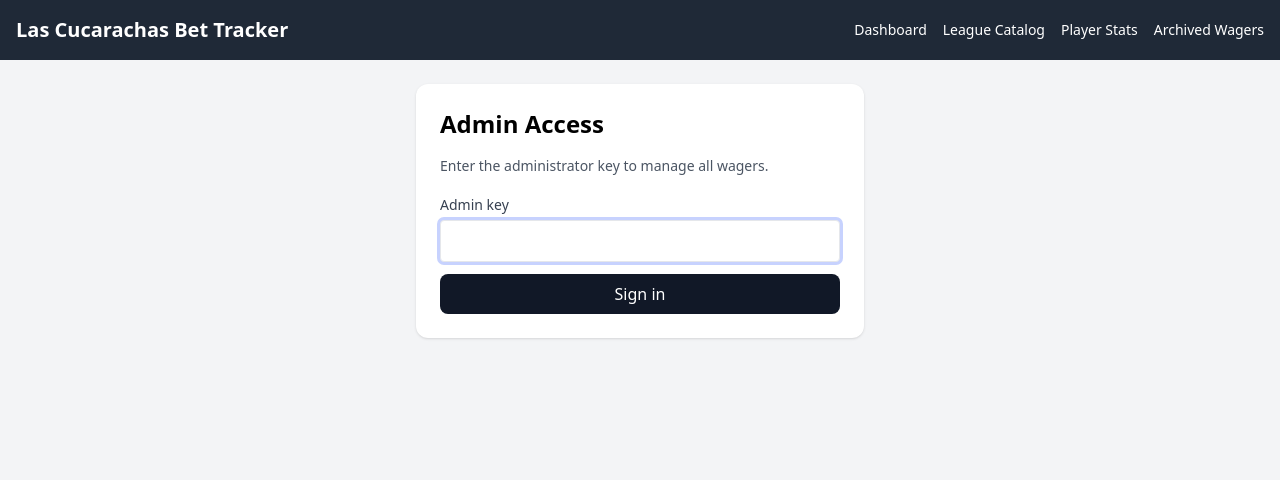
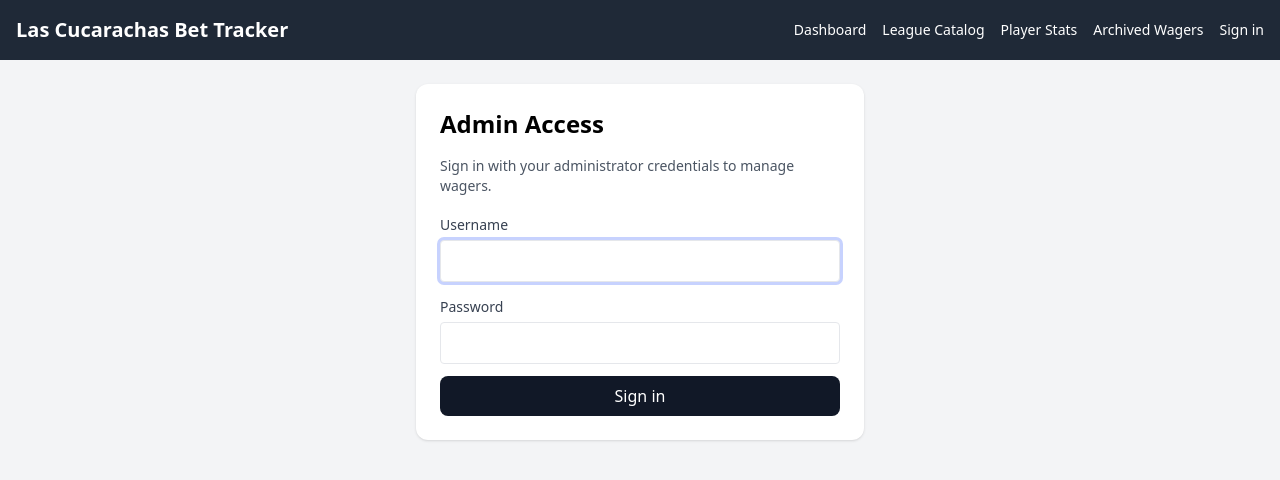
Before and after one commit to CalWooten95/roach-parlor, a FastAPI app: page /admin in a window 1280 px wide. Shown: the top 480 px of the page. Run offline with FastAPI, Linux system fonts and the light colour scheme; some libraries are stand-ins or nearby versions.

Commit message:
add admin page behind login

```diff
--- a/docker-compose.yml
+++ b/docker-compose.yml
@@ -9,6 +9,10 @@ services:
       - db
     environment:
       - DATABASE_URL=${DATABASE_URL}
+      - SESSION_SECRET=${SESSION_SECRET}
+      - ADMIN_USERNAME=${ADMIN_USERNAME}
+      - ADMIN_PASSWORD=${ADMIN_PASSWORD}
+      - ADMIN_ACCESS_KEY=${ADMIN_ACCESS_KEY}
   bot:
     build: ./bot
     environment:
--- a/web/app/main.py
+++ b/web/app/main.py
@@ -1,17 +1,34 @@
-import hashlib
-import hmac
 import json
 import os
+from dataclasses import dataclass
 from decimal import Decimal
 from datetime import datetime, date, timedelta, timezone
+from typing import Optional
+from urllib.parse import urlencode
+
 from fastapi import FastAPI, Request, Depends, Form
 from fastapi.responses import HTMLResponse, RedirectResponse
 from fastapi.templating import Jinja2Templates
-from .database import get_db, init_db
+
+from .database import SessionLocal, get_db, init_db
 from . import crud, models, schemas
 from .routers import wagers
 from .routers import users
 from .routers import catalog
+from .security import (
+    SESSION_DURATION,
+    build_session_token,
+    ensure_initial_admin,
+    parse_session_token,
+    verify_password,
+)
+
+@dataclass
+class AuthenticatedUser:
+    id: int
+    username: str
+    is_admin: bool
+
 
 app = FastAPI()
 app.include_router(users.router)
@@ -19,65 +36,86 @@ app.include_router(wagers.router)
 app.include_router(catalog.router)
 templates = Jinja2Templates(directory="app/templates")
 
-_raw_admin_key = os.getenv("ADMIN_ACCESS_KEY")
-ADMIN_ACCESS_KEY = _raw_admin_key.strip() if _raw_admin_key else None
-ADMIN_COOKIE_NAME = "admin_access_token"
-ADMIN_KEY_SIGNATURE = (
-    hashlib.sha256(ADMIN_ACCESS_KEY.encode("utf-8")).hexdigest()
-    if ADMIN_ACCESS_KEY
-    else None
-)
+SESSION_COOKIE_NAME = "session_token"
+SESSION_SECRET = os.getenv("SESSION_SECRET") or os.getenv("ADMIN_ACCESS_KEY") or "change-me"
 
-templates.env.globals["admin_requires_key"] = bool(ADMIN_ACCESS_KEY)
 templates.env.globals["admin_dashboard_path"] = "/admin/wagers"
-templates.env.globals["admin_cookie_name"] = ADMIN_COOKIE_NAME
+templates.env.globals["session_cookie_name"] = SESSION_COOKIE_NAME
 
 
-def _is_correct_admin_key(candidate: str | None) -> bool:
-    if not ADMIN_ACCESS_KEY:
-        return True
-    if not candidate:
-        return False
-    try:
-        return hmac.compare_digest(candidate, ADMIN_ACCESS_KEY)
-    except ValueError:
-        return False
+def _current_user(request: Request) -> Optional[AuthenticatedUser]:
+    user = getattr(request.state, "auth_user", None)
+    if isinstance(user, AuthenticatedUser):
+        return user
+    return None
 
 
-def _has_admin_access(request: Request) -> bool:
-    if not ADMIN_ACCESS_KEY:
-        return True
-
-    cookie_value = request.cookies.get(ADMIN_COOKIE_NAME)
-    if cookie_value and ADMIN_KEY_SIGNATURE:
-        try:
-            if hmac.compare_digest(cookie_value, ADMIN_KEY_SIGNATURE):
-                return True
-        except ValueError:
-            pass
-
-    header_key = request.headers.get("x-admin-key")
-    if _is_correct_admin_key(header_key):
-        return True
-
-    query_key = request.query_params.get("key")
-    if _is_correct_admin_key(query_key):
-        return True
-
-    return False
+def _sanitize_redirect_target(value: str, default: str = "/") -> str:
+    if not value:
+        return default
+    if value.startswith("http://") or value.startswith("https://"):
+        return default
+    if not value.startswith("/"):
+        return default
+    return value
 
 
-def _attach_admin_cookie(response: RedirectResponse) -> RedirectResponse:
-    if ADMIN_KEY_SIGNATURE:
-        response.set_cookie(
-            ADMIN_COOKIE_NAME,
-            ADMIN_KEY_SIGNATURE,
-            httponly=True,
-            max_age=7 * 24 * 60 * 60,
-            samesite="lax",
-        )
+def _redirect_to_login(request: Request) -> RedirectResponse:
+    next_target = request.url.path
+    if request.url.query:
+        next_target = f"{next_target}?{request.url.query}"
+    login_url = "/admin"
+    if next_target:
+        login_url = f"{login_url}?{urlencode({'next': next_target})}"
+    return RedirectResponse(login_url, status_code=303)
+
+
+def _require_admin(request: Request) -> Optional[RedirectResponse]:
+    user = _current_user(request)
+    if not user or not user.is_admin:
+        return _redirect_to_login(request)
+    return None
+
+
+def _attach_session_cookie(response: RedirectResponse, user_id: int) -> RedirectResponse:
+    if not SESSION_SECRET:
+        raise RuntimeError("SESSION_SECRET must be configured")
+
+    token = build_session_token(user_id, SESSION_SECRET)
+    response.set_cookie(
+        SESSION_COOKIE_NAME,
+        token,
+        httponly=True,
+        max_age=int(SESSION_DURATION.total_seconds()),
+        samesite="lax",
+    )
     return response
 
+
+def _clear_session_cookie(response: RedirectResponse) -> RedirectResponse:
+    response.delete_cookie(SESSION_COOKIE_NAME, samesite="lax")
+    return response
+
+@app.middleware("http")
+async def populate_authenticated_user(request: Request, call_next):
+    request.state.auth_user = None
+    session_token = request.cookies.get(SESSION_COOKIE_NAME)
+    if session_token and SESSION_SECRET:
+        user_id = parse_session_token(session_token, SESSION_SECRET)
+        if user_id is not None:
+            db = SessionLocal()
+            try:
+                auth_user = crud.get_auth_user_by_id(db, user_id)
+                if auth_user:
+                    request.state.auth_user = AuthenticatedUser(
+                        id=auth_user.id,
+                        username=auth_user.username,
+                        is_admin=bool(auth_user.is_admin),
+                    )
+            finally:
+                db.close()
+    response = await call_next(request)
+    return response
 
 def _normalize_wager_status(wager: models.Wager) -> str:
     status = wager.status
@@ -117,6 +155,7 @@ def _coerce_datetime(value: object) -> datetime | None:
 @app.on_event("startup")
 async def startup():
     init_db()
+    ensure_initial_admin()
 
 
 @app.get("/", response_class=HTMLResponse)
@@ -295,47 +334,71 @@ async def view_archived(request: Request, db=Depends(get_db)):
 
 @app.get("/admin", response_class=HTMLResponse)
 async def admin_login(request: Request):
-    if _is_correct_admin_key(request.query_params.get("key")) and ADMIN_ACCESS_KEY:
-        return _attach_admin_cookie(RedirectResponse("/admin/wagers", status_code=303))
+    user = _current_user(request)
+    requested_next = request.query_params.get("next")
+    next_target = _sanitize_redirect_target(requested_next, "/admin/wagers")
+    if user and user.is_admin:
+        return RedirectResponse(next_target, status_code=303)
 
-    if _has_admin_access(request):
-        return RedirectResponse("/admin/wagers", status_code=303)
-
-    if not ADMIN_ACCESS_KEY:
-        return RedirectResponse("/admin/wagers", status_code=303)
-
+    error_flag = request.query_params.get("error") == "1"
     return templates.TemplateResponse(
         "admin_login.html",
-        {"request": request, "error": bool(request.query_params.get("key"))},
+        {
+            "request": request,
+            "error": error_flag,
+            "redirect_to": next_target,
+        },
     )
 
 
 @app.post("/admin", response_class=HTMLResponse)
-async def admin_login_submit(request: Request, key: str = Form(...)):
-    if not ADMIN_ACCESS_KEY or _is_correct_admin_key(key):
-        return _attach_admin_cookie(RedirectResponse("/admin/wagers", status_code=303))
+async def admin_login_submit(
+    request: Request,
+    username: str = Form(...),
+    password: str = Form(...),
+    redirect_to: str = Form("/admin/wagers"),
+    db=Depends(get_db),
+):
+    next_target = _sanitize_redirect_target(redirect_to, "/admin/wagers")
+    auth_user = crud.get_auth_user_by_username(db, username.strip())
+    if (
+        auth_user
+        and auth_user.is_admin
+        and verify_password(password, auth_user.salt, auth_user.password_hash)
+    ):
+        response = RedirectResponse(next_target, status_code=303)
+        return _attach_session_cookie(response, auth_user.id)
 
     return templates.TemplateResponse(
         "admin_login.html",
-        {"request": request, "error": True},
+        {
+            "request": request,
+            "error": True,
+            "redirect_to": next_target,
+        },
     )
+
+
+def _logout_response() -> RedirectResponse:
+    response = RedirectResponse("/", status_code=303)
+    return _clear_session_cookie(response)
+
+
+@app.post("/logout")
+async def logout():
+    return _logout_response()
 
 
 @app.post("/admin/logout")
 async def admin_logout():
-    response = RedirectResponse("/", status_code=303)
-    response.delete_cookie(ADMIN_COOKIE_NAME)
-    return response
+    return _logout_response()
 
 
 @app.get("/admin/wagers", response_class=HTMLResponse)
 async def admin_wagers(request: Request, db=Depends(get_db)):
-    if ADMIN_ACCESS_KEY:
-        query_key = request.query_params.get("key")
-        if query_key and _is_correct_admin_key(query_key):
-            return _attach_admin_cookie(RedirectResponse("/admin/wagers", status_code=303))
-        if not _has_admin_access(request):
-            return RedirectResponse("/admin", status_code=303)
+    guard = _require_admin(request)
+    if guard:
+        return guard
 
     users = crud.get_users_with_wagers(db)
     team_lookup = crud.build_team_alias_lookup(db)
@@ -436,8 +499,9 @@ async def admin_edit_wager(
     redirect_to: str = Form("/admin/wagers"),
     db=Depends(get_db),
 ):
-    if ADMIN_ACCESS_KEY and not _has_admin_access(request):
-        return RedirectResponse("/admin", status_code=303)
+    guard = _require_admin(request)
+    if guard:
+        return guard
 
     archived_flag = None
     if archived is not None:
@@ -474,8 +538,9 @@ async def admin_delete_wager(
     redirect_to: str = Form("/admin/wagers"),
     db=Depends(get_db),
 ):
-    if ADMIN_ACCESS_KEY and not _has_admin_access(request):
-        return RedirectResponse("/admin", status_code=303)
+    guard = _require_admin(request)
+    if guard:
+        return guard
 
     crud.delete_wager(db, wager_id)
     target = redirect_to or "/admin/wagers"
--- a/web/app/templates/admin_login.html
+++ b/web/app/templates/admin_login.html
@@ -3,17 +3,22 @@
 <div class="max-w-md mx-auto bg-white shadow rounded-xl p-6">
   <h1 class="text-2xl font-bold mb-4">Admin Access</h1>
   <p class="text-sm text-gray-600 mb-4">
-    Enter the administrator key to manage all wagers.
+    Sign in with your administrator credentials to manage wagers.
   </p>
   {% if error %}
   <div class="mb-4 px-3 py-2 rounded bg-red-100 text-red-700 text-sm">
-    Invalid key. Please try again.
+    Invalid username or password. Please try again.
   </div>
   {% endif %}
   <form method="post" action="/admin" class="space-y-3">
+    <input type="hidden" name="redirect_to" value="{{ redirect_to or '/admin/wagers' }}">
     <label class="block">
-      <span class="text-sm font-medium text-gray-700">Admin key</span>
-      <input type="password" name="key" class="mt-1 w-full border rounded px-3 py-2 focus:outline-none focus:ring focus:ring-indigo-200" autofocus required>
+      <span class="text-sm font-medium text-gray-700">Username</span>
+      <input type="text" name="username" class="mt-1 w-full border rounded px-3 py-2 focus:outline-none focus:ring focus:ring-indigo-200" autofocus required>
+    </label>
+    <label class="block">
+      <span class="text-sm font-medium text-gray-700">Password</span>
+      <input type="password" name="password" class="mt-1 w-full border rounded px-3 py-2 focus:outline-none focus:ring focus:ring-indigo-200" required>
     </label>
     <button type="submit" class="w-full bg-gray-900 text-white py-2 rounded-lg hover:bg-gray-700">
       Sign in
--- a/web/app/templates/admin_wagers.html
+++ b/web/app/templates/admin_wagers.html
@@ -5,7 +5,7 @@
     <h1 class="text-2xl font-bold">Admin Wager Dashboard</h1>
     <p class="text-sm text-gray-600">Review, update, or remove any wager in the system.</p>
   </div>
-  <form method="post" action="/admin/logout" class="self-start">
+  <form method="post" action="/logout" class="self-start">
     <button class="bg-gray-200 text-gray-700 px-4 py-2 rounded-lg hover:bg-gray-300">Sign out</button>
   </form>
 </div>
--- a/web/app/templates/base.html
+++ b/web/app/templates/base.html
@@ -21,8 +21,16 @@ details.collapsible[open] .collapsible-chevron { transform: rotate(90deg); }
       <a href="/catalog" class="hover:underline">League Catalog</a>
       <a href="/stats" class="hover:underline">Player Stats</a>
       <a href="/archived" class="hover:underline">Archived Wagers</a>
-      {% if not admin_requires_key or request.cookies.get(admin_cookie_name) %}
+      {% if request.state.auth_user and request.state.auth_user.is_admin %}
       <a href="{{ admin_dashboard_path }}" class="hover:underline">Admin</a>
+      {% endif %}
+      {% if request.state.auth_user %}
+      <span class="hidden sm:inline text-gray-300">Signed in as {{ request.state.auth_user.username }}</span>
+      <form method="post" action="/logout" class="inline">
+        <button class="hover:underline">Sign out</button>
+      </form>
+      {% else %}
+      <a href="/admin" class="hover:underline">Sign in</a>
       {% endif %}
     </div>
   </div>
```
Also changed, not shown: web/app/crud.py (+52 -0 lines), web/app/models.py (+16 -0 lines), web/app/security.py (added, +125 -0 lines), README.md.
